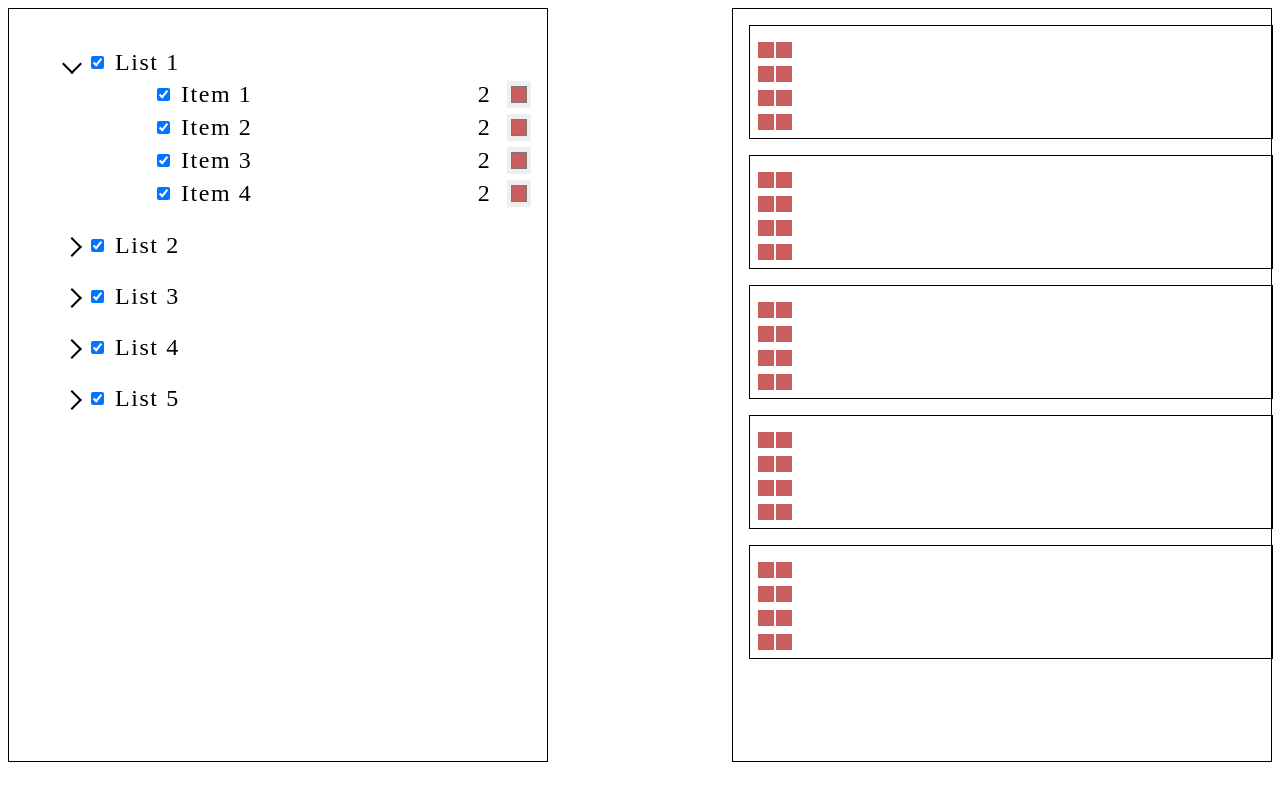
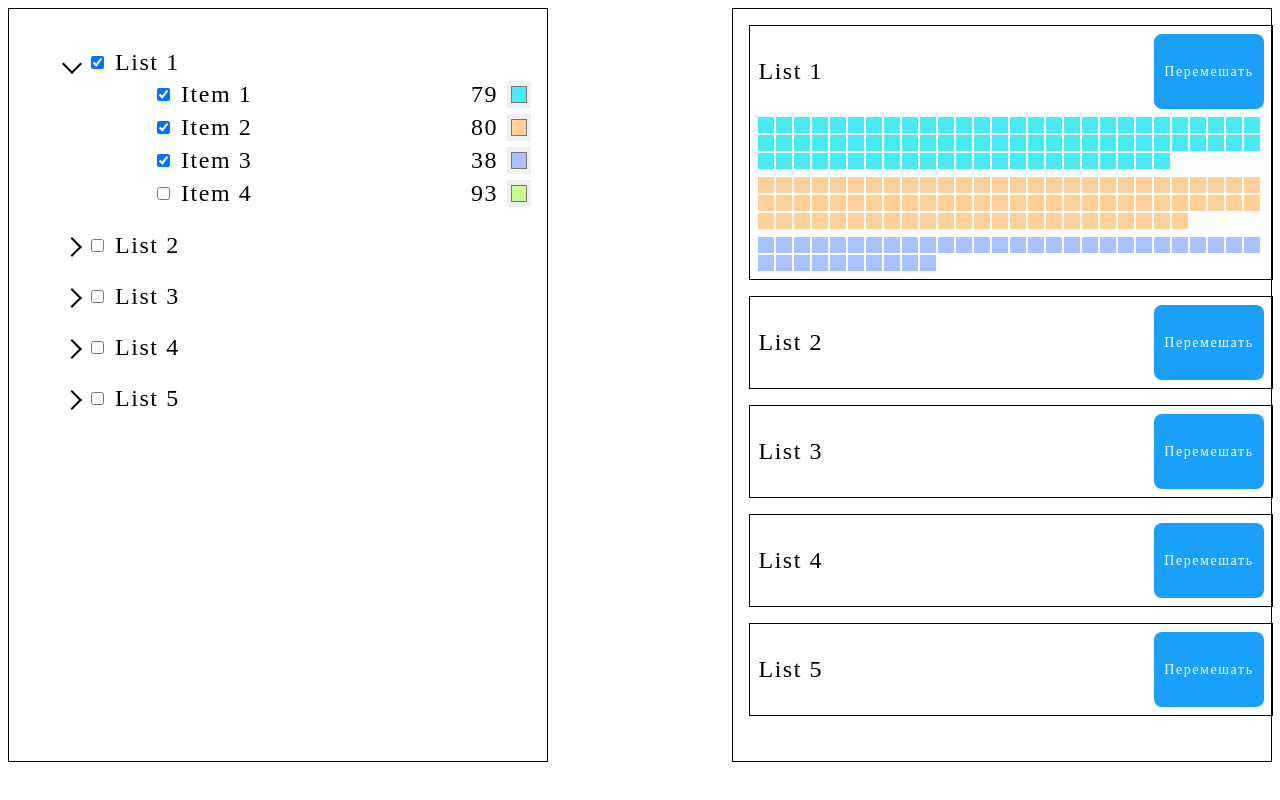
Before and after one commit to igorkondratev3/lists, a Vue app: page / in a window 1280 px wide. Shown: the top 800 px of the page. Built offline with nearby package versions, Linux system fonts and the light colour scheme; the HTML template or start-up script is replaced by a standard one.

Commit message:
add listSettings components

```diff
--- /dev/null
+++ b/src/components/listSettings/components/colorInput.vue
@@ -0,0 +1,22 @@
+<script setup>
+defineProps({
+  color: String
+});
+defineEmits(['changeColor']);
+</script>
+
+<template>
+  <input
+    type="color"
+    class="color-input"
+    :value="color"
+    @input="$emit('changeColor', $event.currentTarget.value)"
+  />
+</template>
+
+<style>
+.color-input {
+  width: 24px;
+  border: none;
+}
+</style>
--- /dev/null
+++ b/src/components/listSettings/components/itemsVisibility.vue
@@ -0,0 +1,50 @@
+<script setup>
+import { computed } from 'vue';
+
+const props = defineProps({
+  listNumber: Number,
+  itemsUsed: Array
+});
+const emits = defineEmits(['changeItemsUsed']);
+
+const listChecked = computed(() => props.itemsUsed.includes(true));
+
+const changeListChecked = (event) => {
+  if (!props.itemsUsed.includes(false)) {
+    emits('changeItemsUsed', false);
+    return;
+  }
+  if (!props.itemsUsed.includes(true)) {
+    emits('changeItemsUsed', true);
+    return;
+  }
+  event.preventDefault();
+  emits('changeItemsUsed', true);
+};
+</script>
+
+<template>
+  <label>
+    <input
+      class="list-check"
+      :class="{
+        'list-check_some':
+          props.itemsUsed.includes(true) && props.itemsUsed.includes(false)
+      }"
+      type="checkbox"
+      :checked="listChecked"
+      @click="changeListChecked"
+    />
+    List {{ props.listNumber }}
+  </label>
+</template>
+
+<style>
+input[type='checkbox'].list-check:checked {
+  background: rgb(66, 63, 63);
+}
+
+input[type='checkbox'].list-check_some:checked {
+  background: radial-gradient(circle at center, black 40%, transparent 41%);
+}
+</style>
--- /dev/null
+++ b/src/components/listSettings/components/quantityInput.vue
@@ -0,0 +1,37 @@
+<script setup>
+defineProps({
+  quantity: Number
+});
+defineEmits(['changeQuantity']);
+</script>
+
+<template>
+  <input
+    class="count-elements"
+    type="number"
+    min="1"
+    max="99"
+    :value="quantity"
+    @input="$emit('changeQuantity', Number($event.currentTarget.value))"
+  />
+</template>
+
+<style>
+.count-elements {
+  width: 32px;
+  -moz-appearance: textfield;
+  font: inherit;
+  letter-spacing: inherit;
+  color: inherit;
+  border: none;
+  margin-right: 4px;
+  background-color: inherit;
+  text-align: center;
+}
+
+.count-elements::-webkit-outer-spin-button,
+.count-elements::-webkit-inner-spin-button {
+  -webkit-appearance: none;
+  margin: 0;
+}
+</style>
--- /dev/null
+++ b/src/components/listSettings/components/usedInput.vue
@@ -0,0 +1,27 @@
+<script setup>
+defineProps({
+  used: Boolean,
+  itemNumber: Number
+});
+defineEmits(['changeUsed']);
+</script>
+
+<template>
+  <label class="lab-item">
+    <input
+      class="item-check"
+      type="checkbox"
+      :checked="used"
+      @change="$emit('changeUsed', !used)"
+    />
+    Item {{ itemNumber }}
+  </label>
+</template>
+
+<style>
+input[type='checkbox'].item-check:checked {
+  background: url('/src/assets/images/check.svg');
+  background-position: center;
+  background-size: calc(var(--base) * 0.24);
+}
+</style>
--- /dev/null
+++ b/src/components/listSettings/listSettings.vue
@@ -0,0 +1,139 @@
+<script setup>
+import { ref } from 'vue';
+import UsedInput from './components/usedInput.vue';
+import QuantityInput from './components/quantityInput.vue';
+import ColorInput from './components/colorInput.vue';
+import ItemsVisibility from './components/itemsVisibility.vue';
+
+const props = defineProps({
+  itemsSettings: Array,
+  listNumber: Number
+});
+defineEmits(['changeItemParameter', 'changeItemsUsed']);
+
+const listVisibility = ref(props.listNumber === 1 ? true : false);
+const changeListVisibility = () =>
+  (listVisibility.value = !listVisibility.value);
+</script>
+
+<template>
+  <ul class="list-params">
+    <li class="list-params__value">
+      <div class="list-block">
+        <div
+          class="arrow"
+          :class="{
+            arrow_down: listVisibility
+          }"
+          @click="changeListVisibility"
+        ></div>
+        <ItemsVisibility
+          :listNumber="props.listNumber"
+          :itemsUsed="
+            props.itemsSettings.map((itemSettings) => itemSettings.used.value)
+          "
+          @changeItemsUsed="
+            (value) => $emit('changeItemsUsed', props.listNumber - 1, value)
+          "
+        />
+      </div>
+      <template v-if="listVisibility">
+        <ul
+          class="list-params__item"
+          v-for="(itemSettings, itemSettingsKey) of props.itemsSettings"
+          :key="`${itemSettingsKey + 1}item${props.listNumber}list`"
+        >
+          <li class="li-item">
+            <UsedInput
+              :used="itemSettings.used.value"
+              :itemNumber="itemSettingsKey + 1"
+              @changeUsed="
+                (value) =>
+                  $emit(
+                    'changeItemParameter',
+                    props.listNumber - 1,
+                    itemSettingsKey,
+                    'used',
+                    value
+                  )
+              "
+            />
+            <div class="parameters">
+              <QuantityInput
+                :quantity="itemSettings.quantity.value"
+                @changeQuantity="
+                  (value) =>
+                    $emit(
+                      'changeItemParameter',
+                      props.listNumber - 1,
+                      itemSettingsKey,
+                      'quantity',
+                      value
+                    )
+                "
+              />
+              <ColorInput
+                :color="itemSettings.color.value"
+                @changeColor="
+                  (value) =>
+                    $emit(
+                      'changeItemParameter',
+                      props.listNumber - 1,
+                      itemSettingsKey,
+                      'color',
+                      value
+                    )
+                "
+              />
+            </div>
+          </li>
+        </ul>
+      </template>
+    </li>
+  </ul>
+</template>
+
+<style>
+.list-params {
+  list-style-type: none;
+}
+
+.list-block {
+  display: flex;
+  gap: 8px;
+}
+
+.arrow {
+  margin-top: 8px;
+  width: 12px;
+  height: 12px;
+  border: solid black;
+  border-width: 0 0.1em 0.1em 0;
+  transform: rotate(-45deg);
+}
+
+.arrow_down {
+  transform: rotate(45deg);
+}
+
+
+.list-params__item {
+  list-style-type: none;
+  margin-left: 48px;
+}
+
+.li-item {
+  display: flex;
+  justify-content: space-between;
+  align-items: center;
+  margin-top: 4px;
+  max-width: 500px;
+}
+
+.parameters {
+  display: flex;
+  align-items: center;
+}
+
+
+</style>
--- a/src/pages/ListsPage.vue
+++ b/src/pages/ListsPage.vue
@@ -1,23 +1,77 @@
 <script setup>
 import { ref, computed } from 'vue';
+import ListSettings from '@/components/listSettings/listSettings.vue';
+const getRandomIntInclusive = (min, max) => {
+  min = Math.ceil(min);
+  max = Math.floor(max);
+  return Math.floor(Math.random() * (max - min + 1)) + min;
+};
+
+const colorCollection = [
+  '#ca5d5d',
+  '#f0ade2',
+  '#7320ee',
+  '#a8c2ff',
+  '#5ec9f7',
+  '#04fba9',
+  '#47eaf5',
+  '#c7fb93',
+  '#fde90d',
+  '#ffcf99'
+];
 
 const numberOfLists = 5;
-const numberOfItems = 4;
-const listVisibility = ref(new Set(['List1']));
+const minNumberOfItems = 4;
+const maxNumberOfItems = 10;
+const minNumberOfSquares = 0;
+const maxNumberOfSquares = 99;
 const listSettings = [];
-const listChecked = [];
+const commonArraySquares = [];
+const isRandom = [];
+const randomContent = [];
 for (let i = 0; i < numberOfLists; i++) {
   listSettings[i] = [];
-  for (let j = 0; j < numberOfItems; j++) {
+  for (
+    let j = 0;
+    j < getRandomIntInclusive(minNumberOfItems, maxNumberOfItems);
+    j++
+  ) {
     listSettings[i][j] = {
-      used: ref(true),
-      quantity: ref(2),
-      color: ref('#ca5d5d')
+      used: ref(i === 0 && j < 3 ? true : false),
+      quantity: ref(
+        getRandomIntInclusive(minNumberOfSquares, maxNumberOfSquares)
+      ),
+      color: ref(
+        colorCollection[getRandomIntInclusive(0, colorCollection.length - 1)]
+      )
     };
   }
-  listChecked[i] = computed(() =>
-    listSettings[i].some((item) => item.used.value)
+  commonArraySquares[i] = computed(() =>
+    listSettings[i].map((item) => ({
+      used: item.used.value,
+      color: item.color.value,
+      quantity: item.quantity.value
+    }))
   );
+  isRandom[i] = ref(false);
+  randomContent[i] = computed(() => {
+    const result = [];
+    const correctData = structuredClone(
+      commonArraySquares[i].value.filter(
+        (item) => item.quantity > 0 && item.used
+      )
+    );
+    const sum = correctData.reduce((acc, item) => acc + item.quantity, 0);
+    for (let i = 1; i <= sum; i++) {
+      const numItem = getRandomIntInclusive(0, correctData.length - 1);
+      result.push(correctData[numItem].color);
+      correctData[numItem].quantity--;
+      if (correctData[numItem].quantity === 0) {
+        correctData.splice(numItem, 1);
+      }
+    }
+    return result;
+  });
 }
 
 const deleteSquare = (keyList, keyItem, event) => {
@@ -26,22 +80,17 @@ const deleteSquare = (keyList, keyItem, event) => {
   }
 };
 
-const dfg = (list, event) => {
-  if (list.every((item) => item.used.value)) {
-    for (const item of list) {
-      item.used.value = false;
-    }
-    return;
-  }
-  if (list.every((item) => !item.used.value)) {
-    for (const item of list) {
-      item.used.value = true;
-    }
-    return;
-  }
-  event.preventDefault();
-  for (const item of list) {
-    item.used.value = true;
+const changeRandom = (keyList) => {
+  isRandom[keyList].value = !isRandom[keyList].value;
+};
+
+const changeItemParameter = (listNumber, itemNumber, parameter, value) => {
+  listSettings[listNumber][itemNumber][parameter].value = value;
+};
+
+const changeItemsUsed = (listNumber, value) => {
+  for (const itemSettings of listSettings[listNumber]) {
+    itemSettings.used.value = value;
   }
 };
 </script>
@@ -50,73 +99,14 @@ const dfg = (list, event) => {
   <div class="lists-page">
     <main class="lists-page__main">
       <div class="page-block">
-        <ul
-          class="list-params"
+        <ListSettings
           v-for="(list, keyList) of listSettings"
           :key="keyList + 'listParams'"
-        >
-          <li class="list-params__value">
-            <div class="list-block">
-              <div
-                class="arrow"
-                :class="{
-                  arrow_down: listVisibility.has(`List${keyList + 1}`)
-                }"
-                @click="
-                  listVisibility.has(`List${keyList + 1}`)
-                    ? listVisibility.delete(`List${keyList + 1}`)
-                    : listVisibility.add(`List${keyList + 1}`)
-                "
-              ></div>
-              <label>
-                <input
-                  class="list-check"
-                  :class="{
-                    'list-check_some':
-                      list.some((item) => item.used.value) &&
-                      list.some((item) => !item.used.value)
-                  }"
-                  type="checkbox"
-                  :checked="listChecked[keyList].value"
-                  @click="dfg(list, $event)"
+          :itemsSettings="list"
+          :listNumber="keyList + 1"
+          @changeItemParameter="changeItemParameter"
+          @changeItemsUsed="changeItemsUsed"
         />
-                List {{ keyList + 1 }}
-              </label>
-            </div>
-            <template v-if="listVisibility.has(`List${keyList + 1}`)">
-              <ul
-                class="list-params__item"
-                v-for="(item, keyItem) of list"
-                :key="`${keyItem + 1}item${keyList}list`"
-              >
-                <li class="li-item">
-                  <label class="lab-item">
-                    <input
-                      class="item-check"
-                      type="checkbox"
-                      v-model="item.used.value"
-                    />
-                    Item {{ keyItem + 1 }}
-                  </label>
-                  <div class="parameters">
-                    <input
-                      class="count-elements"
-                      type="number"
-                      min="1"
-                      max="99"
-                      v-model="item.quantity.value"
-                    />
-                    <input
-                      type="color"
-                      class="color-input"
-                      v-model="item.color.value"
-                    />
-                  </div>
-                </li>
-              </ul>
-            </template>
-          </li>
-        </ul>
       </div>
       <div class="page-block">
         <div
@@ -124,6 +114,13 @@ const dfg = (list, event) => {
           v-for="(list, keyList) of listSettings"
           :key="`listContent${keyList}`"
         >
+          <header class="list-content__header">
+            <h3 class="list-content__name">List {{ keyList + 1 }}</h3>
+            <button class="list-content__sort" @click="changeRandom(keyList)">
+              {{ isRandom[keyList].value ? 'Сортировать' : 'Перемешать' }}
+            </button>
+          </header>
+          <template v-if="!isRandom[keyList].value">
             <template
               v-for="(item, keyItem) of list"
               :key="`itemContent${keyItem}`"
@@ -143,6 +140,27 @@ const dfg = (list, event) => {
                 ></div>
               </div>
             </template>
+          </template>
+          <div class="item-content-random" v-else>
+            <div
+              class="square"
+              v-for="(color, keyColor) in randomContent[keyList].value"
+              :key="`${keyList}-${keyColor}square-color`"
+              :style="{
+                'background-color': color
+              }"
+              @click="
+                deleteSquare(
+                  keyList,
+                  listSettings[keyList].findIndex(
+                    (item) =>
+                      item.color.value === color && item.quantity.value > 0
+                  ),
+                  $event
+                )
+              "
+            ></div>
+          </div>
         </div>
       </div>
     </main>
@@ -175,73 +193,10 @@ const dfg = (list, event) => {
   border: 1px solid black;
 }
 
-.list-params {
-  list-style-type: none;
-}
-
-.list-params__item {
-  list-style-type: none;
-  margin-left: 48px;
-}
-
 label {
   display: flex;
   align-items: center;
   gap: 8px;
-}
-
-.list-block {
-  display: flex;
-  gap: 8px;
-}
-
-.arrow {
-  margin-top: 8px;
-  width: 12px;
-  height: 12px;
-  border: solid black;
-  border-width: 0 0.1em 0.1em 0;
-  transform: rotate(-45deg);
-}
-
-.arrow_down {
-  transform: rotate(45deg);
-}
-
-.li-item {
-  display: flex;
-  justify-content: space-between;
-  align-items: center;
-  margin-top: 4px;
-  max-width: 500px;
-}
-
-.parameters {
-  display: flex;
-  align-items: center;
-}
-
-.color-input {
-  width: 24px;
-  border: none;
-}
-
-.count-elements::-webkit-outer-spin-button,
-.count-elements::-webkit-inner-spin-button {
-  -webkit-appearance: none;
-  margin: 0;
-}
-
-.count-elements {
-  width: 32px;
-  -moz-appearance: textfield;
-  font: inherit;
-  letter-spacing: inherit;
-  color: inherit;
-  border: none;
-  margin-right: 4px;
-  background-color: inherit;
-  text-align: center;
 }
 
 .list-content {
@@ -251,7 +206,8 @@ label {
   padding: 8px;
 }
 
-.item-content {
+.item-content,
+.item-content-random {
   display: flex;
   flex-wrap: wrap;
   gap: 2px;
@@ -261,20 +217,28 @@ label {
 .square {
   height: 16px;
   width: 16px;
-  background-color: red;
 }
 
-input[type='checkbox'].list-check:checked {
-  background: rgb(66, 63, 63);
+.list-content__header {
+  display: flex;
+  justify-content: space-between;
 }
 
-input[type='checkbox'].list-check_some:checked {
-  background: radial-gradient(circle at center, black 40%, transparent 41%);
+.list-content__name {
+  font: inherit;
+  letter-spacing: inherit;
+  color: inherit;
 }
 
-input[type='checkbox'].item-check:checked {
-  background: url('/src/assets/images/check.svg');
-  background-position: center;
-  background-size: calc(var(--base) * 0.24);
+.list-content__sort {
+  font: inherit;
+  letter-spacing: inherit;
+  color: white;
+  font-size: 14px;
+  background-color: #18a0fb;
+  border: none;
+  border-radius: 8px;
+  padding: 8px;
+  width: 110px;
 }
 </style>
```
Lines whose indentation alone changed are shown as unchanged.
